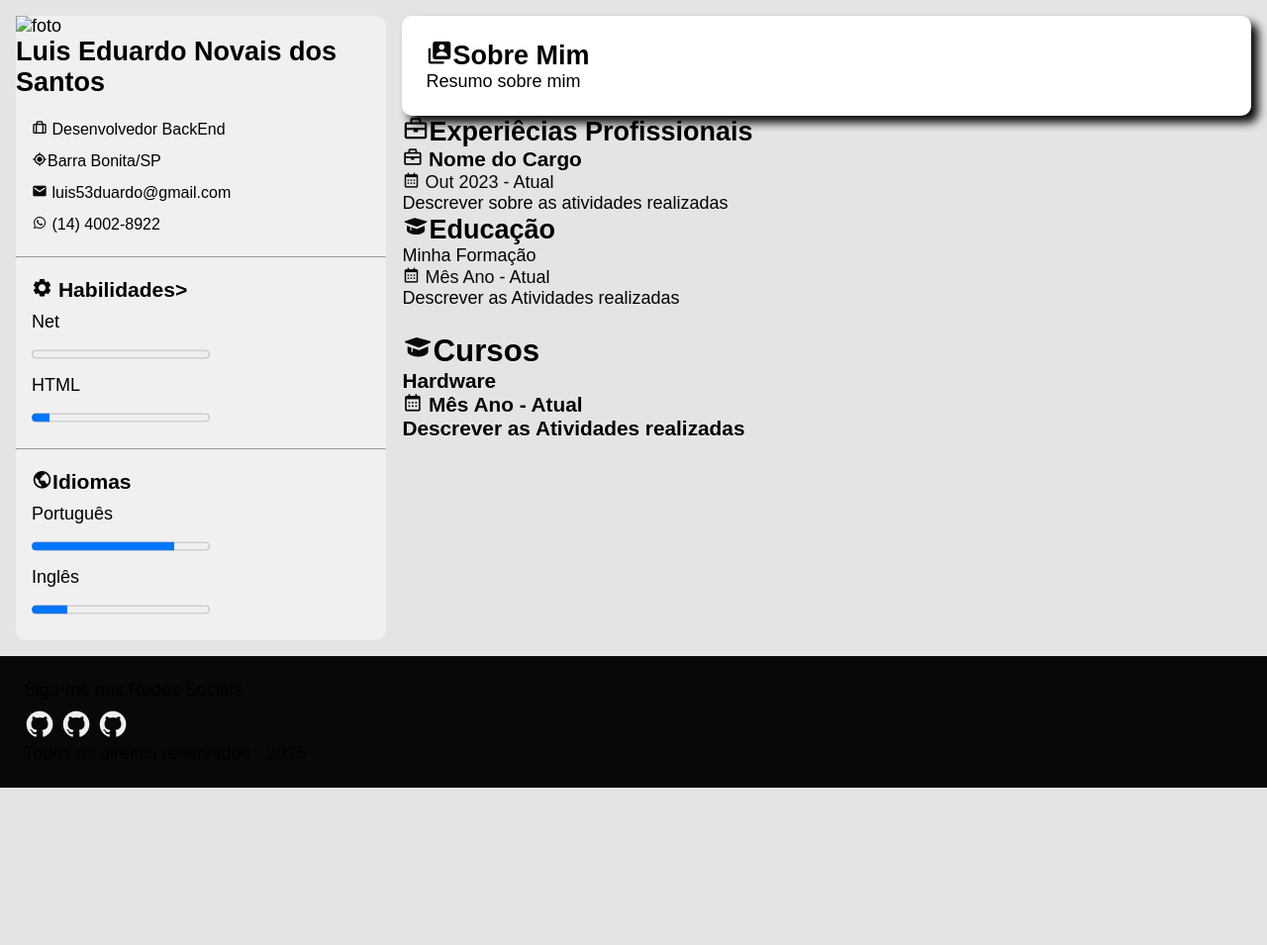
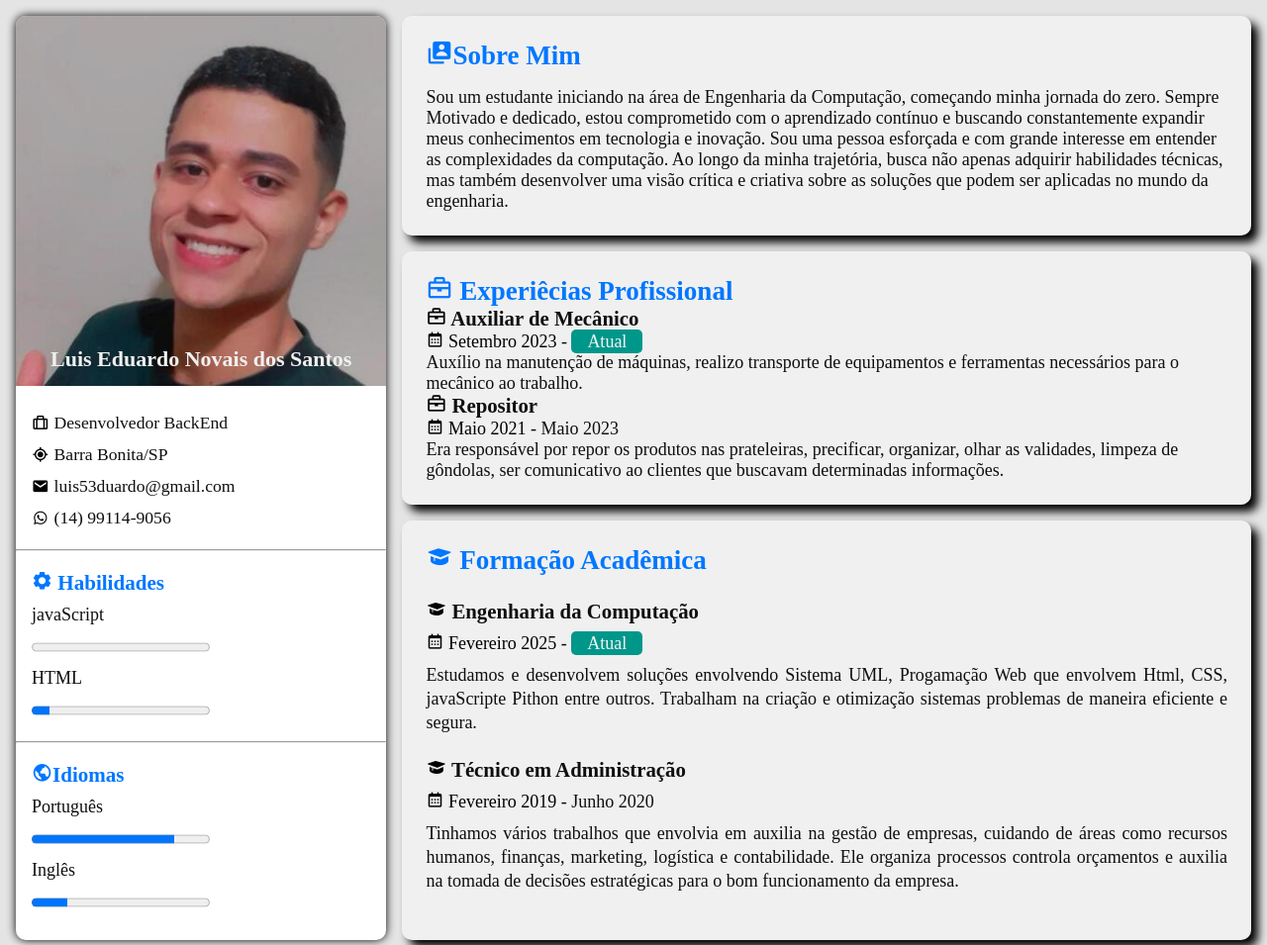
Before and after one commit to Luis-eduardo-hash/Curriculo, a plain HTML site: page index.html in a window 1280 px wide. Shown: the top 955 px of the page at 99% size. Before the commit the page ends 800 px from the top, so only its background shows below. Drawn offline with nearby package versions, Linux system fonts and the light colour scheme; a web font is replaced by a local one.

Commit message:
Finalizado

```diff
--- a/index.html
+++ b/index.html
@@ -6,17 +6,18 @@
     <title>Luis Eduardo Novais dos Santos</title>
     <!-- box icons -->
     <link href='https://unpkg.com/boxicons@2.1.4/css/boxicons.min.css' rel='stylesheet'>
+    <link rel="shortcut icon" href="img/favicon.png" type="image/x-icon">
+    <link rel="stylesheet" href="style.css">
 
-    <link rel="stylesheet" href="style.css">
 </head>
 <body>
    <main>
     <section class="left">
         <div class="foto">
-            <img src="" alt="foto">
+            <img src="img/foto (1).jpg" alt="Foto">
             <h1>Luis Eduardo Novais dos Santos</h1>
         </div>
-        <!-- Configuima -->
+
          <div class="pessoais">
             <ul>
                 <li>
@@ -29,16 +30,16 @@
                     <i class='bx bxs-envelope' ></i> luis53duardo@gmail.com
                 </li>
                 <li>
-                    <i class='bx bxl-whatsapp' ></i> (14) 4002-8922
+                    <i class='bx bxl-whatsapp' ></i> (14) 99114-9056
                 </li>
             </ul>
          </div>
          <hr>
          <div class="habilidades">
-            <h3><i class='bx bxs-cog'></i> Habilidades></h3>
+            <h3><i class='bx bxs-cog'></i> Habilidades</h3>
             <ul>
                 <li>
-                    <p>Net</p>
+                    <p>javaScript</p>
                     <Progress Max="100" value="0"></Progress>
                 </li>
                 <li>
@@ -69,69 +70,97 @@
         <div class="sobre">
                 <h2>
                     <i class='bx bxs-user-account' ></i>Sobre Mim</h2>
-                    <p>Resumo sobre mim</p>
+                    <p>  Sou um estudante iniciando na área de Engenharia da Computação, começando minha jornada do zero. Sempre Motivado e dedicado,
+                       estou comprometido com o aprendizado contínuo e buscando constantemente expandir meus conhecimentos em tecnologia e inovação.
+                       Sou uma pessoa esforçada e com grande interesse em entender as complexidades da computação. Ao longo da minha trajetória, busca
+                       não apenas adquirir habilidades técnicas, mas também desenvolver uma visão crítica e criativa sobre as soluções que podem ser
+                       aplicadas no mundo da engenharia.</p>
 
          </div>
-            <div class="experiêcias">
-                <p></p>
-                <p></p>
-                <h2><i class='bx bx-briefcase'></i>Experiêcias Profissionais</h2>
-
+        <div class="experiencias">
+            <h2>
+                <i class='bx bx-briefcase'></i>
+                Experiêcias Profissional
+             </h2>
          <div class="Trabalho">
                 <p class="nome-trabalho">
                     <i class='bx bx-briefcase'></i>
-                    Nome do Cargo
+                    Auxiliar de Mecânico
                     </p>
                     <p class="data">
                         <i class='bx bx-calendar' ></i>
-                        Out 2023 - <span class="Atual">Atual</span>
+                        Setembro 2023 - <span class="atual">Atual</span>
                     </p>
                     <p>
-                        Descrever sobre as atividades realizadas
+                        Auxílio na manutenção de máquinas, realizo transporte de equipamentos e ferramentas necessários para o mecânico ao trabalho.
+                    </p>
+                </div>
+         <div class="Trabalho">
+                <p class="nome-trabalho">
+                    <i class='bx bx-briefcase'></i>
+                    Repositor
+                    </p>
+                    <p class="data">
+                        <i class='bx bx-calendar' ></i>
+                        Maio 2021 - <span class="Anterior">Maio 2023</span>
+                    </p>
+                    <p>
+                        Era responsável por  repor os produtos nas prateleiras, precificar,
+                        organizar, olhar as validades, limpeza de gôndolas, ser comunicativo
+                        ao clientes que buscavam determinadas informações.
                     </p>
 
                 </div>
             </div>
-            <div class="nome-educação">
-                <h2><i class='bx bxs-graduation' ></i>Educação</h2>
-                <p>
-                    Minha Formação
+            <div class="educacao">
+                <h2><i class='bx bxs-graduation' ></i>
+                    Formação Acadêmica
+                </h2>
+            <div class="curso">
+                <p class="nome-curso">
+                    <i class='bx bxs-graduation' ></i>
+                    Engenharia da Computação
                 </p>
                 <p class="data">
                     <i class='bx bx-calendar' ></i>
-                    Mês Ano - <span class="Atual">Atual</span>
+                    Fevereiro 2025 - <span class="atual">Atual</span>
                 </p>
-                <p>Descrever as Atividades realizadas</p>
+                <p> Estudamos e desenvolvem soluções envolvendo Sistema UML, Progamação Web que envolvem
+                    Html, CSS, javaScripte Pithon entre outros. Trabalham na criação e otimização
+                    sistemas problemas de maneira eficiente e segura.
+                </p>
 
             </div>
             <div class="curso">
-                <h2><i class='bx bxs-graduation' ></i>Cursos</h2>
-                <p>
-                    Hardware
+            <p class="nome-curso">
+              <i class='bx bxs-graduation' ></i>
+                    Técnico em Administração
                 </p>
                 <p class="data">
                     <i class='bx bx-calendar' ></i>
-                    Mês Ano - <span class="Atual">Atual</span>
+                    Fevereiro 2019 - <span class="Atual">Junho 2020</span>
                 </p>
-                <p>Descrever as Atividades realizadas</p>
-
+                <p>Tinhamos vários trabalhos que envolvia em auxilia na gestão de empresas, cuidando de áreas
+                   como recursos humanos, finanças, marketing, logística e contabilidade. Ele organiza processos
+                   controla orçamentos e auxilia na tomada de decisões estratégicas para o bom funcionamento
+                   da empresa.
+                </p>
             </div>
-
+        </div>
         </section>
     </main>
     <footer>
      <p>Siga-me nas Redes Sociais</p>
-    <a href="https://github.com/Luis-eduardo-hash" target="_blank"title="Github">
-        <i class='bx bxl-github' ></i>
+    <a href="https://www.linkedin.com/in/luis-eduardo-9a5438277/" target="_blank"title="Linkedin">
+        <i class='bx bxl-linkedin-square' ></i>
 
     </a>
     <a href="https://github.com/Luis-eduardo-hash" target="_blank"title="Github">
         <i class='bx bxl-github' ></i>
 
     </a>
-    <a href="https://github.com/Luis-eduardo-hash" target="_blank"title="Github">
-        <i class='bx bxl-github' ></i>
-
+    <a href="https://github.com/Luis-eduardo-hash" target="_blank"title="Instagram">
+        <i class='bx bxl-instagram'></i>
     </a>
     <p>Todos os direitos reservados - 2025</p>
    </footer>
--- a/style.css
+++ b/style.css
@@ -1,19 +1,29 @@
-*{
+@import url('https://fonts.googleapis.com/css2?family=Tilt+Neon:YROT@-5&display=swap');
+
+:root {
+    --base-color: #081b29;
+    --base-color: #00b7ff;
+}
+
+* {
     margin: 0;
     padding: 0;
     box-sizing: border-box;
-    color: rgb(0, 0, 0);
+    color: rgb(15, 15, 15);
 }
-body{
+
+body {
     background-color: rgb(228, 228, 228);
-    font-family: Arial, Helvetica, sans-serif;
+    font-family: 'Tilt Neon', serif;
     font-style: normal;
     font-size: 18px;
 }
-ul{
+
+ul {
     list-style: none;
 
 }
+
 main{
     margin: 1rem;
     display: grid;
@@ -21,75 +31,93 @@ main{
     grid-gap: 1rem;
 }
 
-.left{
-    background-color: #f0f0f0;
-    box-shadow: 0,0,10px #080808;
+.left {
+    background-color: #ffffff;
+    box-shadow: 0 0 10px #000000;
     border-radius: 10px;
 }
-.foto{
+.foto {
     position: relative;
 
 }
-.foto.img{
+.foto img {
     width: 100%;
     border-top-left-radius: 10px;
     border-top-right-radius: 10px;
 
 }
-.foto.h1{
+.foto h1 {
     position: absolute;
-    bottom: 1rem;
+    bottom: 1.2rem;
     color: #f0f0f0;
     width: 100%;
     text-align: center;
-}
-i{
-    color: #080808;
+    font-size: 22px;
 
 }
-.pessoais,.habilidades,.idiomas{
-    color: azure;
+i {
+    color: #000000;
+
+}
+.pessoais, .habilidades, .idiomas {
+    color: rgb(8, 41, 228);
     padding: 1rem;
     line-height: 2rem;
 
 }
-.pessoais{
-    font-size: 1rem;
+.pessoais {
+    font-size: 1.1rem;
 
 }
+.pessoais ul li {
+    display: flex;
+    align-items: center;
+}
+
+.pessoais ul li i {
+    margin-right: 5px;
+}
+
 .progress{
     width: 100%;
     height: 1.8rem;
 
 }
-.sobre, .experiecias, .educacao,.cursos{
+.sobre, .experiencias, .educacao {
     padding: 1.5rem;
-    background-color: #ffffff;
-    box-shadow: 7px 7px 10px #080808;
+    background-color: #f0f0f0;
+    box-shadow: 7px 7px 10px #000000;
     border-radius: 10px;
+}
+.sobre p{
+    margin-top: 1rem;
 
 }
-.experiencias,.educação,.cursos{
-    margin-top: 1.5rem 0;
+
+.experiencias,.educacao {
+    margin-top: 1rem;
 }
-.trabalho,.curso{
+
+.trabalho,.curso {
     margin: 1.5rem 0;
 }
-.nome-trabalho,.curso{
+
+.nome-trabalho, .nome-curso {
     font-size: 1.3rem;
     font-weight: bold;
 }
-.trabalho,.educacao,.cursos{
+
+.trabalho p, .educacao p {
     margin-top: 0.5rem;
     line-height: 1.5rem;
     text-align: justify;
 }
 .data{
-    color: #080808;
+    color: #000000;
 }
 .atual{
-    background-color: #080808;
-    color: #f0f0f0;
+    background-color: #00978b;
+    color: #f3f3f3;
     padding: 0.1rem 1rem;
     border-radius: 5px;
 
@@ -97,25 +125,31 @@ i{
 footer{
     background-color: #080808;
     color: #ffffff;
-    padding: 1.5rem;
+    padding: 1.5rem 0;
+    text-align: center;
+    line-height: 1.5rem;
 
 }
 footer p{
-    color: #000000;
+    color: #fffdfd;
 
 }
 footer i{
     margin-top: 0.5rem;
-    color: #f0f0f0;
-    font-size:32px;
+    color: white;
+    font-size: 32px;
 }
 a{
     text-decoration:none;
 
 }
-@media( max-width; 880px){
-    main(
+h2, h2 i,
+h3, h3 i {
+    color:rgb(0, 119, 255)
+}
+@media (max-width: 880px){
+    main{
     display: grid;
-    grid-template-columns: ;
-    )
+    grid-template-columns: 1fr;
 }
+}
```
Also changed, not shown: img/foto (1).jpg (added). Lines whose indentation alone changed are shown as unchanged.
